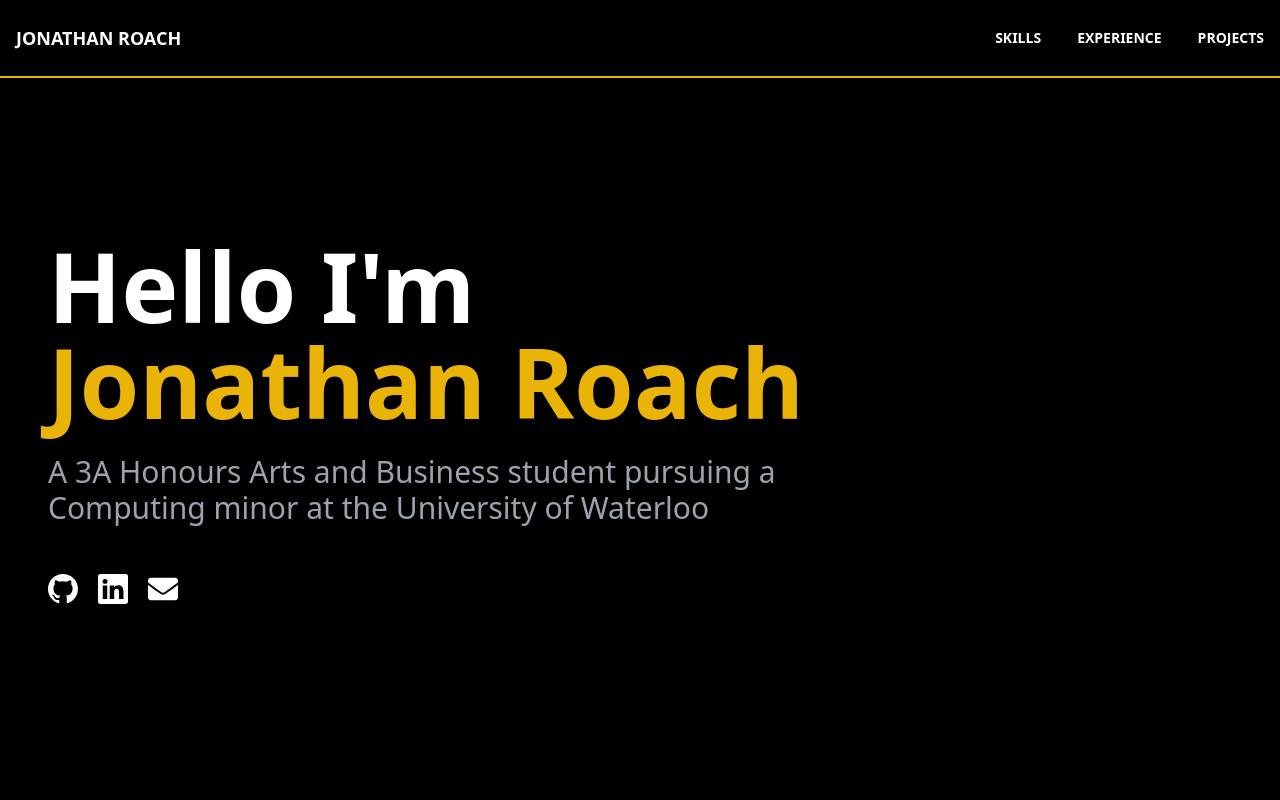
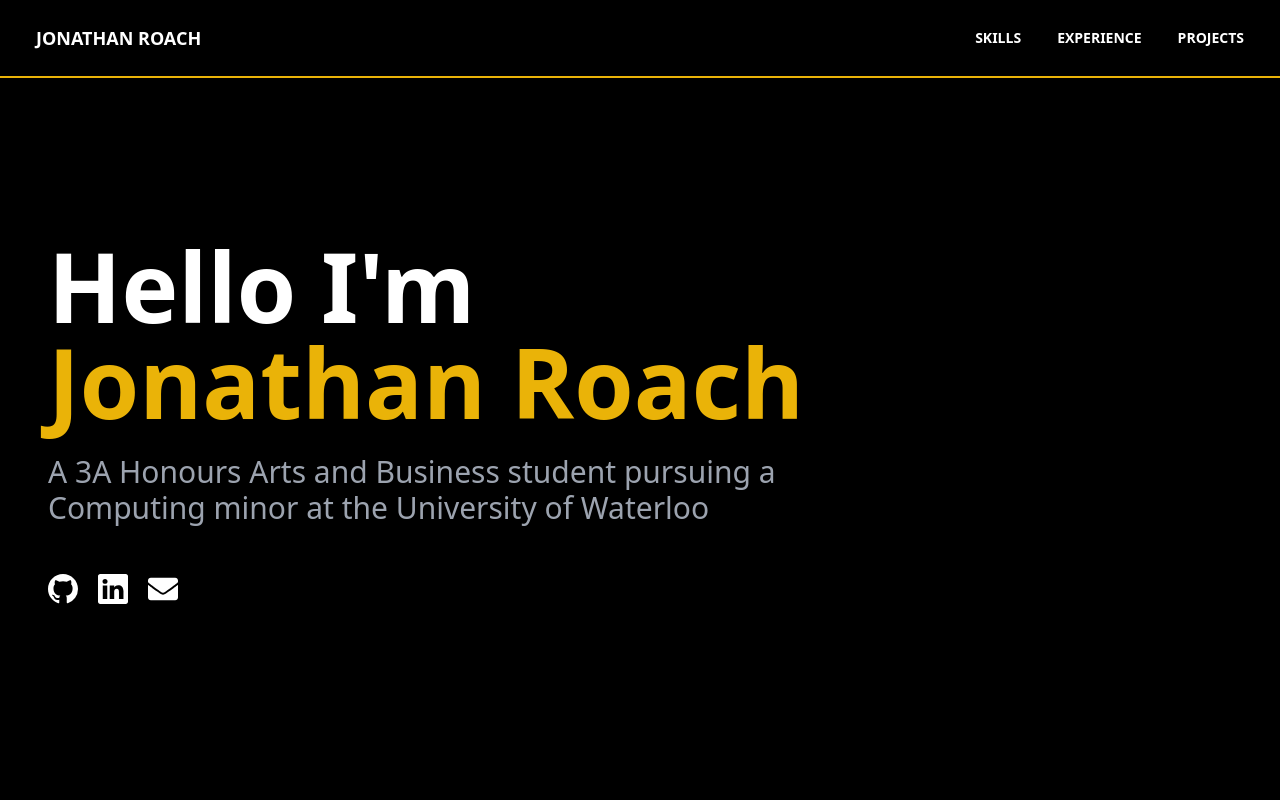
Before and after one commit to Jonathan-Roach/react-portfolio-website, a React (Vite) app: page / in a window 1280 px wide. Shown: the top 800 px of the page. Built offline with nearby package versions, Linux system fonts and the light colour scheme.

Commit message:
nav padding

```diff
--- a/src/components/Navbar.jsx
+++ b/src/components/Navbar.jsx
@@ -1,7 +1,7 @@
 const Navbar = () => {
   return (
 <nav className="bg-transparent border-b-2 border-solid border-yellow-500 ">
-      <div className="flex items-center justify-between py-5">
+      <div className="flex items-center justify-between py-5 px-5">
         <div className="flex flex-shrink-0 items-center">
           <h1 className="px-4 text-white text-lg font-bold hover:text-yellow-500">JONATHAN ROACH</h1>
         </div>
```
